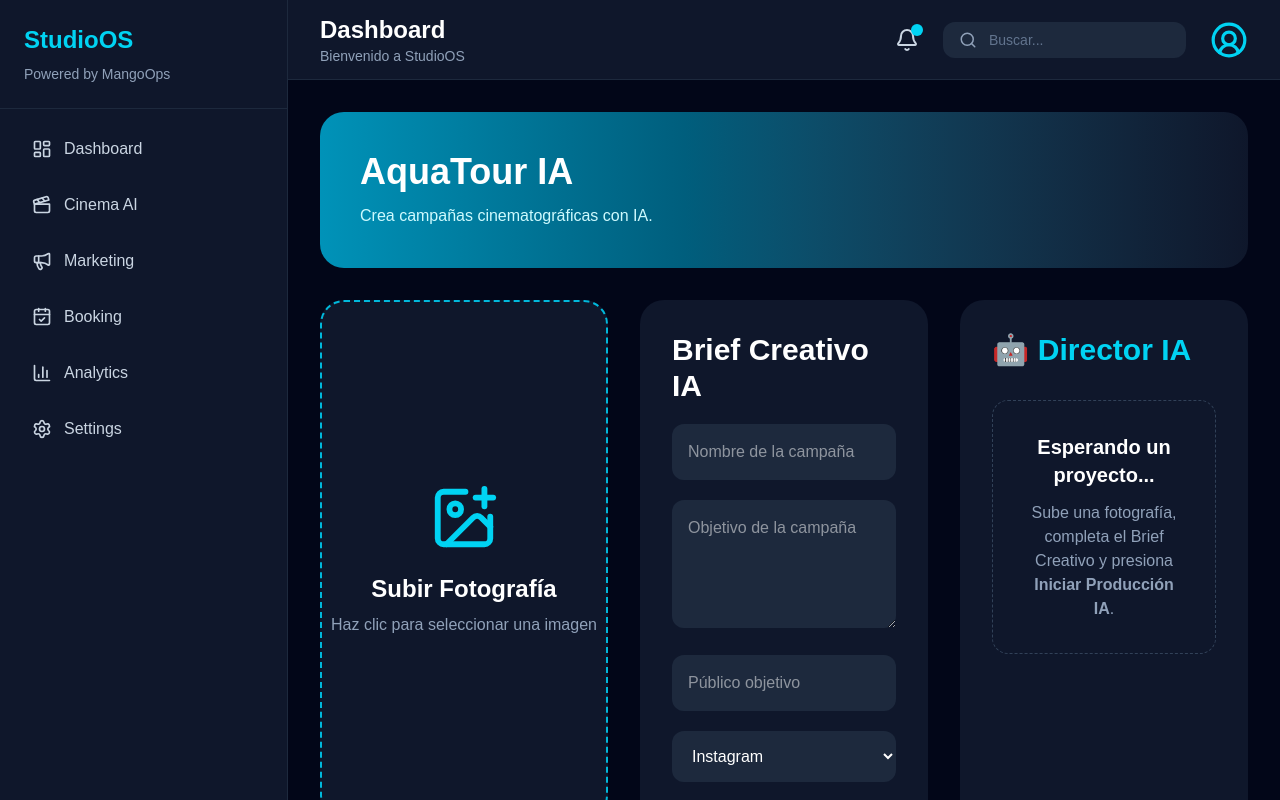
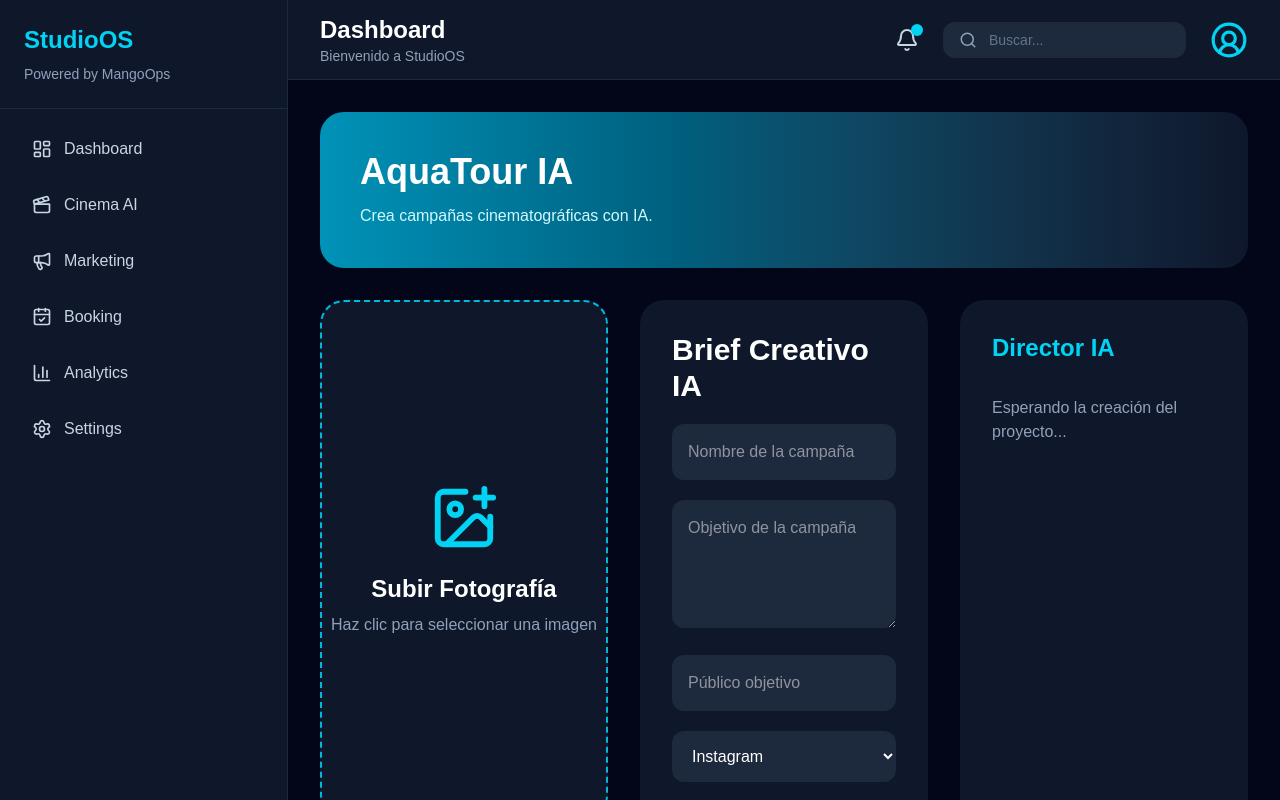
Before and after one commit to aquatournorcasia-dev/aquatour-ia-starter, a Next.js app: page / in a window 1280 px wide. Built offline with nearby package versions, Linux system fonts and the light colour scheme.

Commit message:
Feature 047 - Director Panel Integration

```diff
--- a/components/director/DirectorPanel.tsx
+++ b/components/director/DirectorPanel.tsx
@@ -1,124 +1,25 @@
 "use client";
 
 import { DirectorResponse } from "@/types/director";
+import ProjectDashboard from "@/components/project/ProjectDashboard";
 
 interface Props {
   loading: boolean;
   result: DirectorResponse | null;
 }
 
-function Card({
-  title,
-  children,
-}: {
-  title: string;
-  children: React.ReactNode;
-}) {
-  return (
-    <div className="rounded-2xl border border-slate-700 bg-slate-800 p-5">
-      <h3 className="mb-3 text-lg font-bold text-cyan-400">
-        {title}
-      </h3>
-
-      {children}
-    </div>
-  );
-}
-
 export default function DirectorPanel({
   loading,
   result,
 }: Props) {
+
   return (
-    <div className="rounded-3xl bg-slate-900 p-8 min-h-[520px]">
 
-      <h2 className="text-3xl font-bold text-cyan-400">
-        🤖 Director IA
-      </h2>
+    <ProjectDashboard
+      loading={loading}
+      project={result}
+    />
 
-      {!loading && !result && (
-        <div className="mt-8 rounded-2xl border border-dashed border-slate-700 p-8 text-center">
+  );
 
-          <h3 className="text-xl font-semibold">
-            Esperando un proyecto...
-          </h3>
-
-          <p className="mt-3 text-slate-400">
-            Sube una fotografía, completa el Brief Creativo
-            y presiona <b>Iniciar Producción IA</b>.
-          </p>
-
-        </div>
-      )}
-
-      {loading && (
-        <div className="mt-8 space-y-4">
-
-          {[
-            "📷 Analizando fotografía",
-            "🎯 Interpretando objetivo",
-            "🎬 Escribiendo guion",
-            "📖 Diseñando storyboard",
-            "📱 Preparando contenido",
-          ].map((step) => (
-            <div
-              key={step}
-              className="animate-pulse rounded-xl bg-slate-800 p-4"
-            >
-              {step}...
-            </div>
-          ))}
-
-        </div>
-      )}
-
-      {!loading && result && (
-        <div className="mt-8 space-y-5">
-
-          <Card title="📋 Resumen">
-            <p className="whitespace-pre-line text-slate-300">
-              {result.summary}
-            </p>
-          </Card>
-
-          <Card title="🎬 Guion">
-            <p className="whitespace-pre-line text-slate-300">
-              {result.script}
-            </p>
-          </Card>
-
-          <Card title="📖 Storyboard">
-            <ul className="space-y-2">
-              {result.storyboard.map((scene, index) => (
-                <li key={index}>
-                  {index + 1}. {scene}
-                </li>
-              ))}
-            </ul>
-          </Card>
-
-          <Card title="📱 Copy para Instagram">
-            <p className="whitespace-pre-line text-slate-300">
-              {result.instagram}
-            </p>
-          </Card>
-
-          <Card title="🏷️ Hashtags">
-            <div className="flex flex-wrap gap-2">
-              {result.hashtags.map((tag) => (
-                <span
-                  key={tag}
-                  className="rounded-full bg-cyan-500/20 px-3 py-1 text-sm text-cyan-300"
-                >
-                  {tag}
-                </span>
-              ))}
-            </div>
-          </Card>
-
-        </div>
-      )}
-
-    </div>
-  );
 }
```
